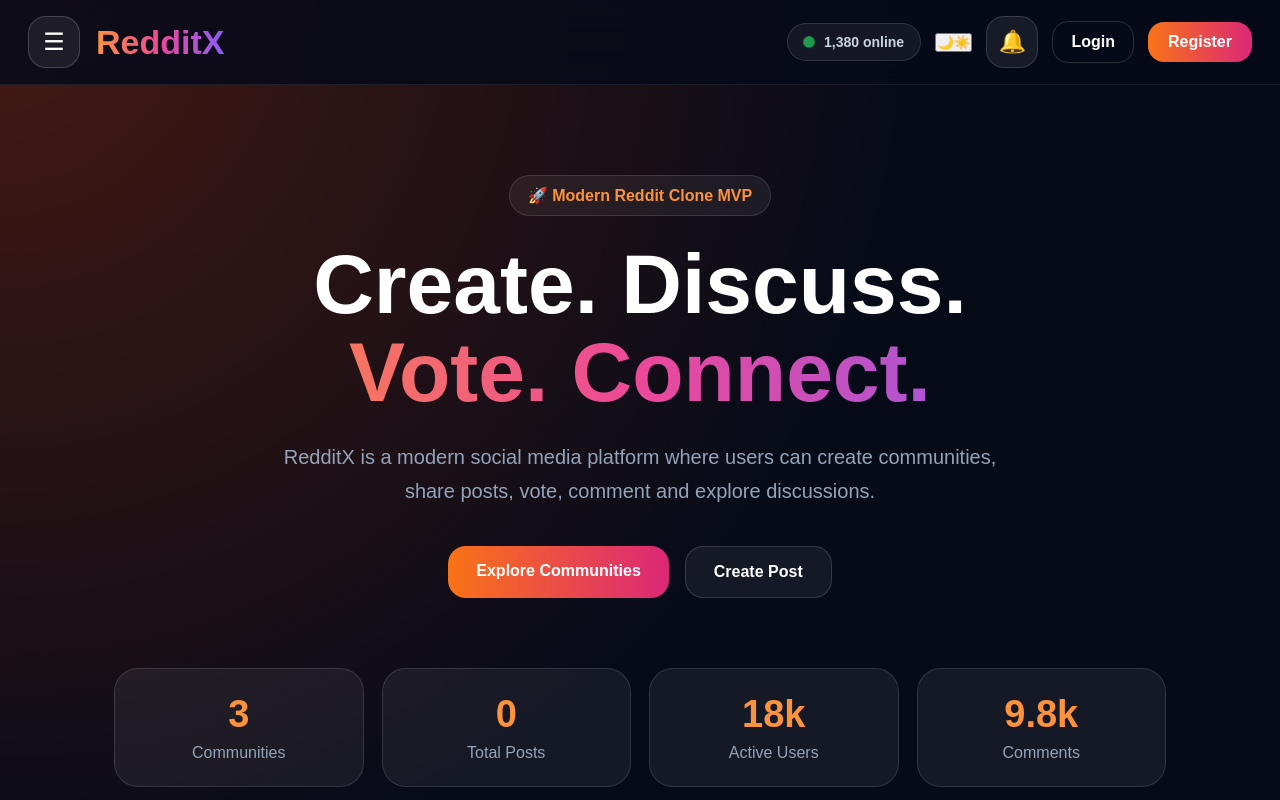
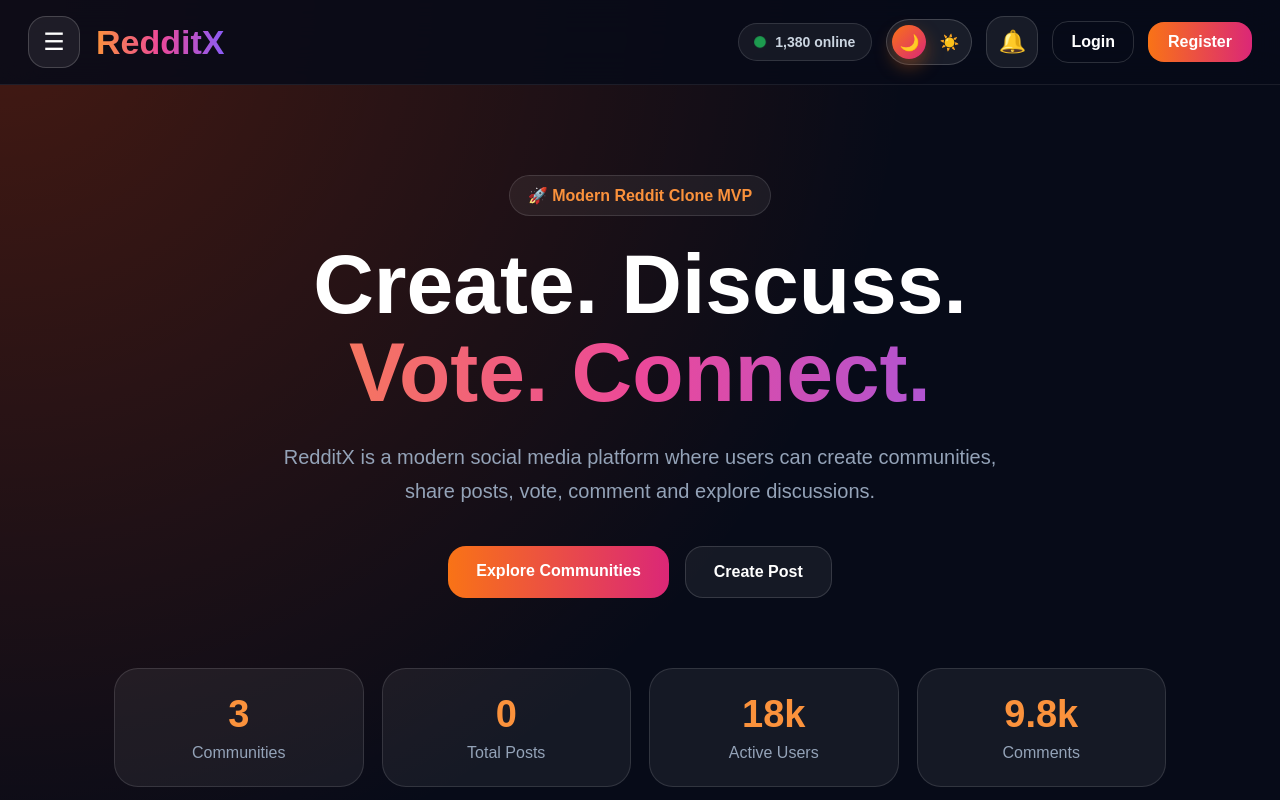
Before and after one commit to Kesarkarale/reddit-clone, a Next.js app: page / in a window 1280 px wide. Shown: the top 800 px of the page. Built offline with nearby package versions, Linux system fonts and the light colour scheme.

Commit message:
Update ThemeToggle.js

```diff
--- a/components/ThemeToggle.js
+++ b/components/ThemeToggle.js
@@ -13,26 +13,69 @@ export default function ThemeToggle() {
   function toggleTheme() {
     const nextLight = !light;
     localStorage.setItem("redditxTheme", nextLight ? "light" : "dark");
+
+    document.documentElement.classList.toggle("light-theme", nextLight);
     document.body.style.background = nextLight ? "#f8fafc" : "#070b18";
     document.body.style.color = nextLight ? "#0f172a" : "white";
+
     setLight(nextLight);
   }
 
   return (
     <button
+      type="button"
       onClick={toggleTheme}
-      title="Toggle theme"
-      className="relative flex h-11 w-20 shrink-0 items-center rounded-full border border-white/15 bg-white/10 px-1.5 shadow-lg backdrop-blur-xl transition hover:scale-105"
+      title={light ? "Switch to dark mode" : "Switch to light mode"}
+      style={toggleBtn}
     >
       <span
-        className={`absolute top-1 h-9 w-9 rounded-full bg-gradient-to-br from-orange-500 to-pink-600 shadow-md transition-all duration-300 ${
-          light ? "translate-x-8" : "translate-x-0"
-        }`}
+        style={{
+          ...toggleCircle,
+          transform: light ? "translateX(38px)" : "translateX(0px)",
+        }}
       />
-      <span className="relative z-10 flex w-full items-center justify-between px-1 text-base">
+
+      <span style={icons}>
         <span>🌙</span>
         <span>☀️</span>
       </span>
     </button>
   );
 }
+
+const toggleBtn = {
+  position: "relative",
+  width: 86,
+  height: 46,
+  borderRadius: 999,
+  border: "1px solid rgba(255,255,255,.18)",
+  background: "rgba(255,255,255,.08)",
+  cursor: "pointer",
+  padding: 4,
+  display: "flex",
+  alignItems: "center",
+  flexShrink: 0,
+};
+
+const toggleCircle = {
+  position: "absolute",
+  left: 5,
+  top: 5,
+  width: 34,
+  height: 34,
+  borderRadius: "50%",
+  background: "linear-gradient(135deg,#f97316,#db2777)",
+  transition: "transform .3s ease",
+  boxShadow: "0 8px 18px rgba(249,115,22,.35)",
+};
+
+const icons = {
+  position: "relative",
+  zIndex: 2,
+  display: "flex",
+  justifyContent: "space-between",
+  alignItems: "center",
+  width: "100%",
+  padding: "0 8px",
+  fontSize: 16,
+};
```
